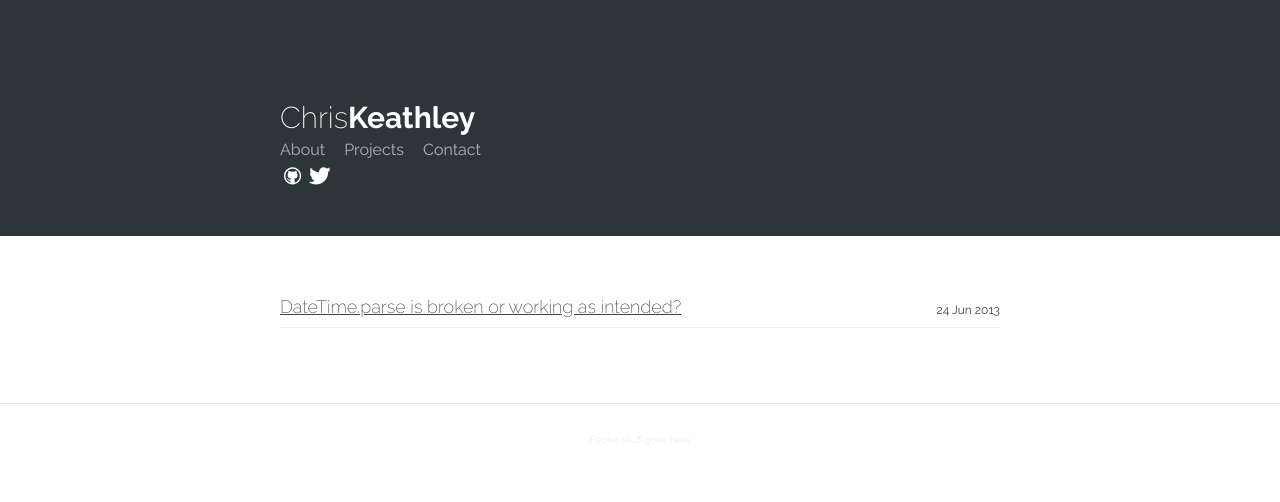
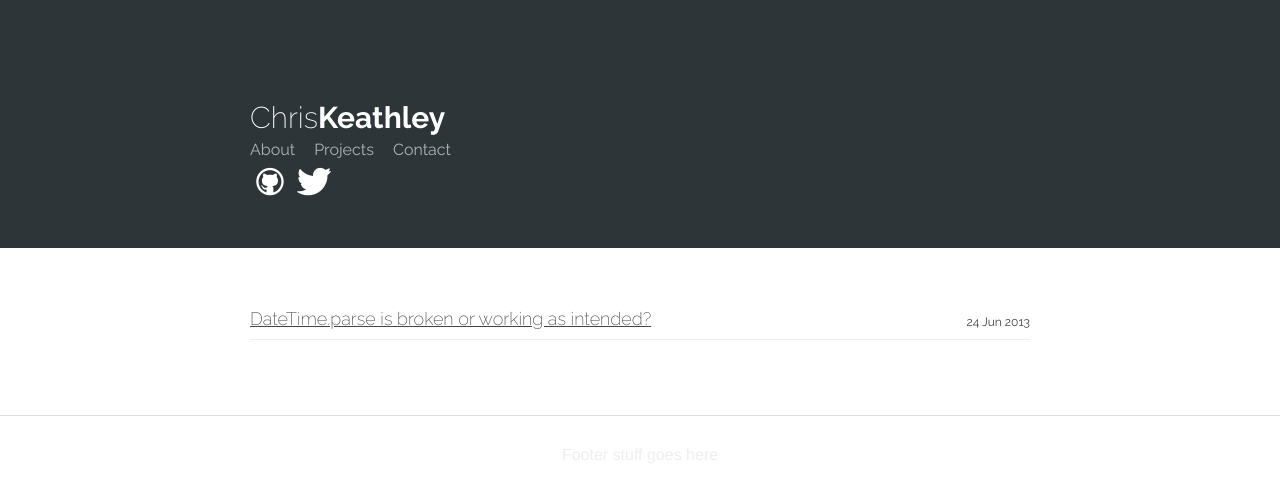
Before and after one commit to wojtekmach/keathley.github.io, a Jekyll site: the page built from index.html, in a window 1280 px wide. Shown: the top 502 px of the page. Built offline with Jekyll 4.4.1, drawn with Linux system fonts in a browser that asks for light colours.

Commit message:
Update styles

```diff
--- a/css/main.css
+++ b/css/main.css
@@ -16,10 +16,10 @@
 
 body {
   background-color: #FFF;
-  /*background: #f0fcff;*/
-  /*font: 13.34px Helvetica, Arial, sans-serif;*/
-  font-family: 'Raleway', Helvetica, sans-serif;
-  font-size: 62.5%;
+  font-family: "HelveticaNeue-Light", "Helvetica Neue Light", "Helvetica Neue", Helvetica, Arial, "Lucida Grande", sans-serif;
+  font-weight: normal;
+  color: #4C4C4C;
+  -webkit-font-smoothing: antialiased;
 }
 
 a {
@@ -47,7 +47,6 @@
   .header ul.menu li {
     padding-left: 10px;
     padding-right: 10px;
-    font-size: ;
   }
 
   .container {
@@ -72,12 +71,12 @@
 @media screen and (min-width: 650px) {
 
   .header .container {
-    width: 720px;
+    width: 780px;
     margin: 0 auto;
   }
 
   .container {
-    width: 720px;
+    width: 780px;
     margin: 0 auto;
     padding-top: 20px;
   }
@@ -218,9 +217,8 @@
 /*****************************************************************************/
 
 p {
-  font-size: 16px;
-  font-weight: 100;
-  line-height: 170%;
+  font-size: 18px;
+  line-height: 28px;
   margin: 15px 0;
 }
 
```
